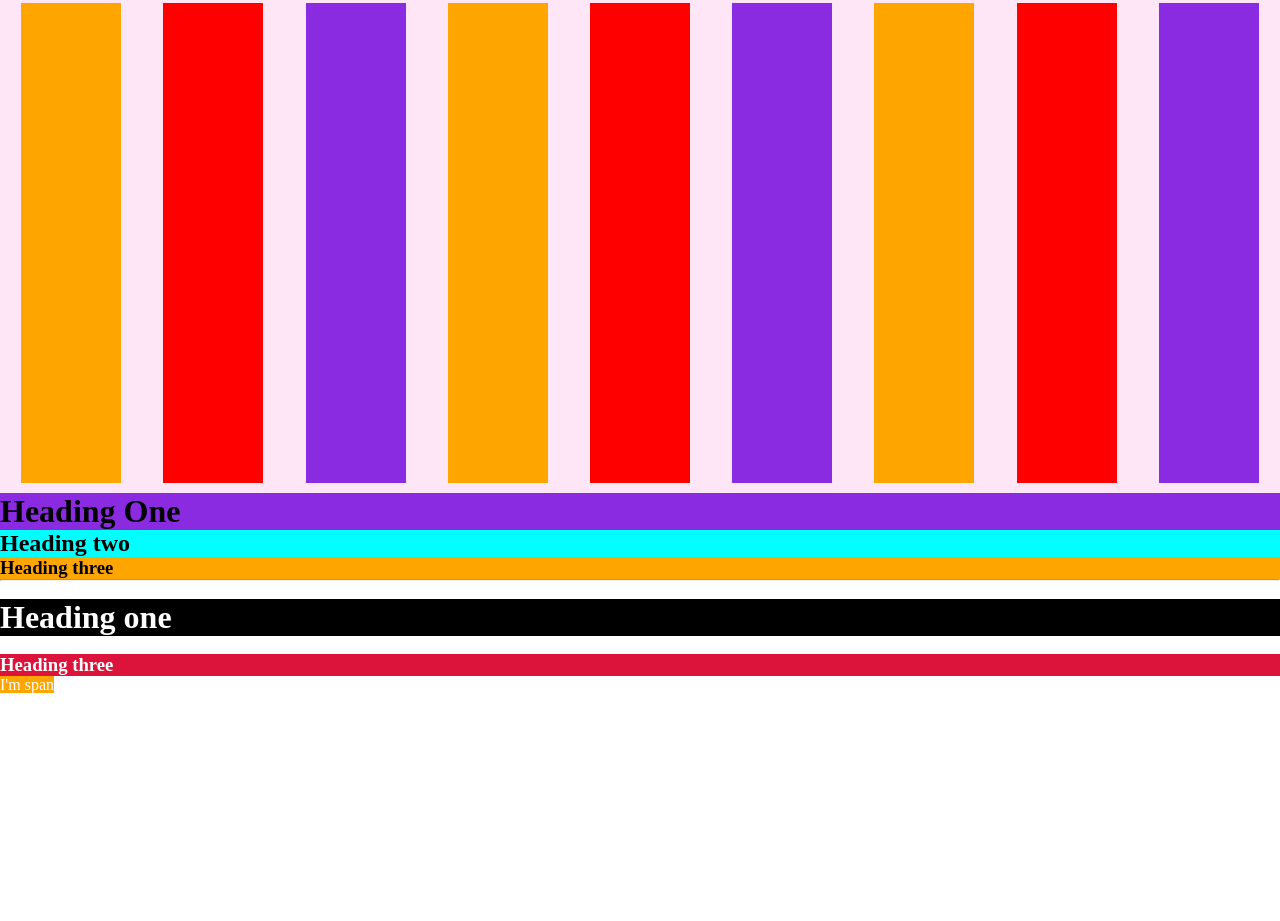
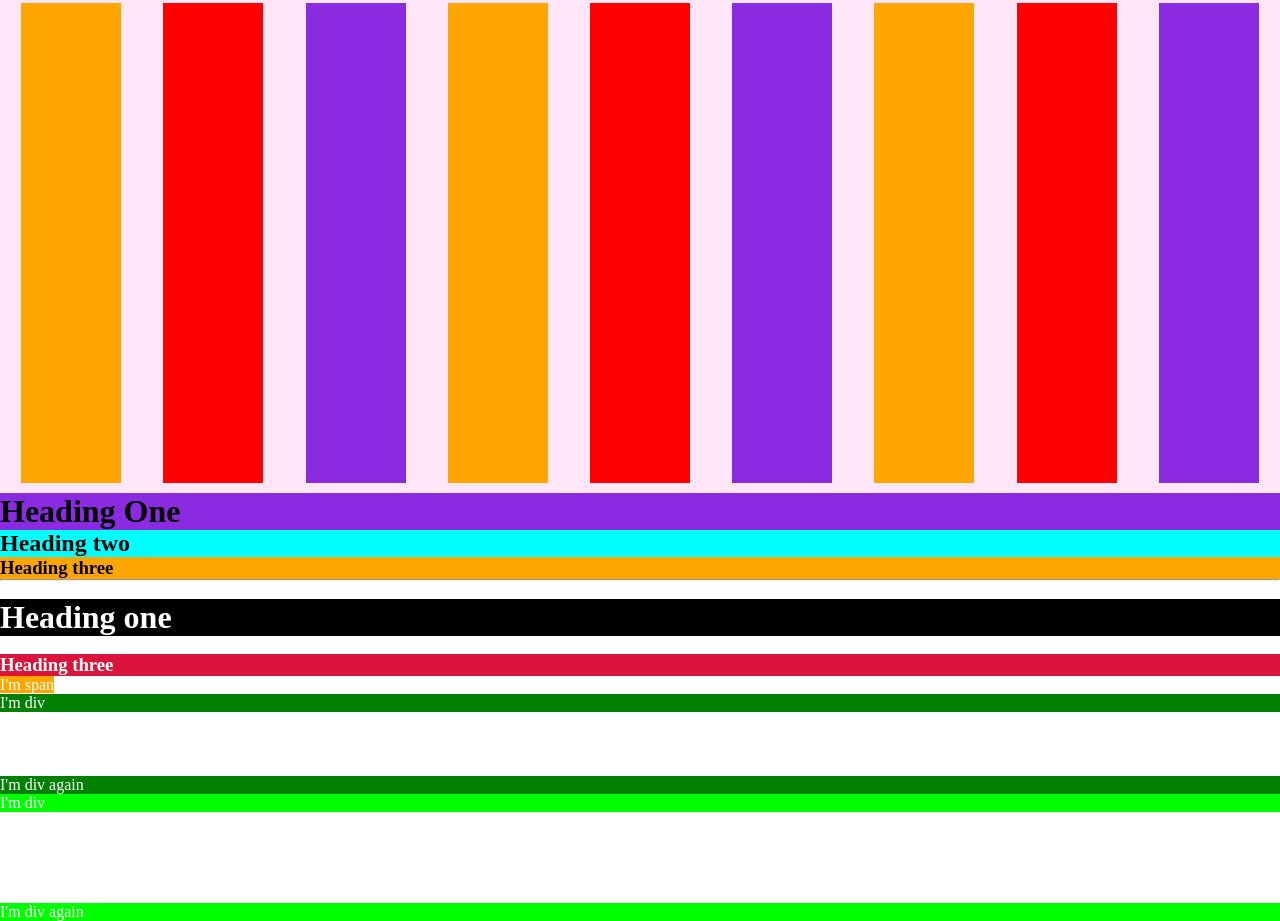
Before and after one commit to ritu2302/Full_Stack_Web_Development, a plain HTML site: page index.html in a window 1280 px wide. Shown: the part 981-1902 px from the top of the page. Before the commit the page ends 1675 px from the top, so only its background shows below. Drawn offline with Linux system fonts and the light colour scheme.

Commit message:
hover property

```diff
--- a/index.html
+++ b/index.html
@@ -59,7 +59,15 @@
         h2.background#unique {
             background-color: aqua;
         }
-
+        div.special{
+            background-color: green;
+        }
+        div.children div{
+            background-color: lime;
+        }
+        h2:hover {
+            background-color: crimson;
+        }
     </style>
 </head>
 <body>
@@ -126,5 +134,17 @@
         <h3 class="background">Heading three</h3>
 
         <span class="background">I'm span</span>
+
+        <div class ="special">I'm div</div>
+        <h1>I'm Heading</h1>
+        <h2>I'm heading</h2>
+        <div class="special"> I'm div again</div>
+
+        <div class="children">
+            <div>I'm div</div>
+            <h1>I'm heading</h1>
+            <h2>i'm heading</h2>
+            <h2>I'm heading</h2>
+            <div> I'm div again</div>
 </body>
 </html>
```
